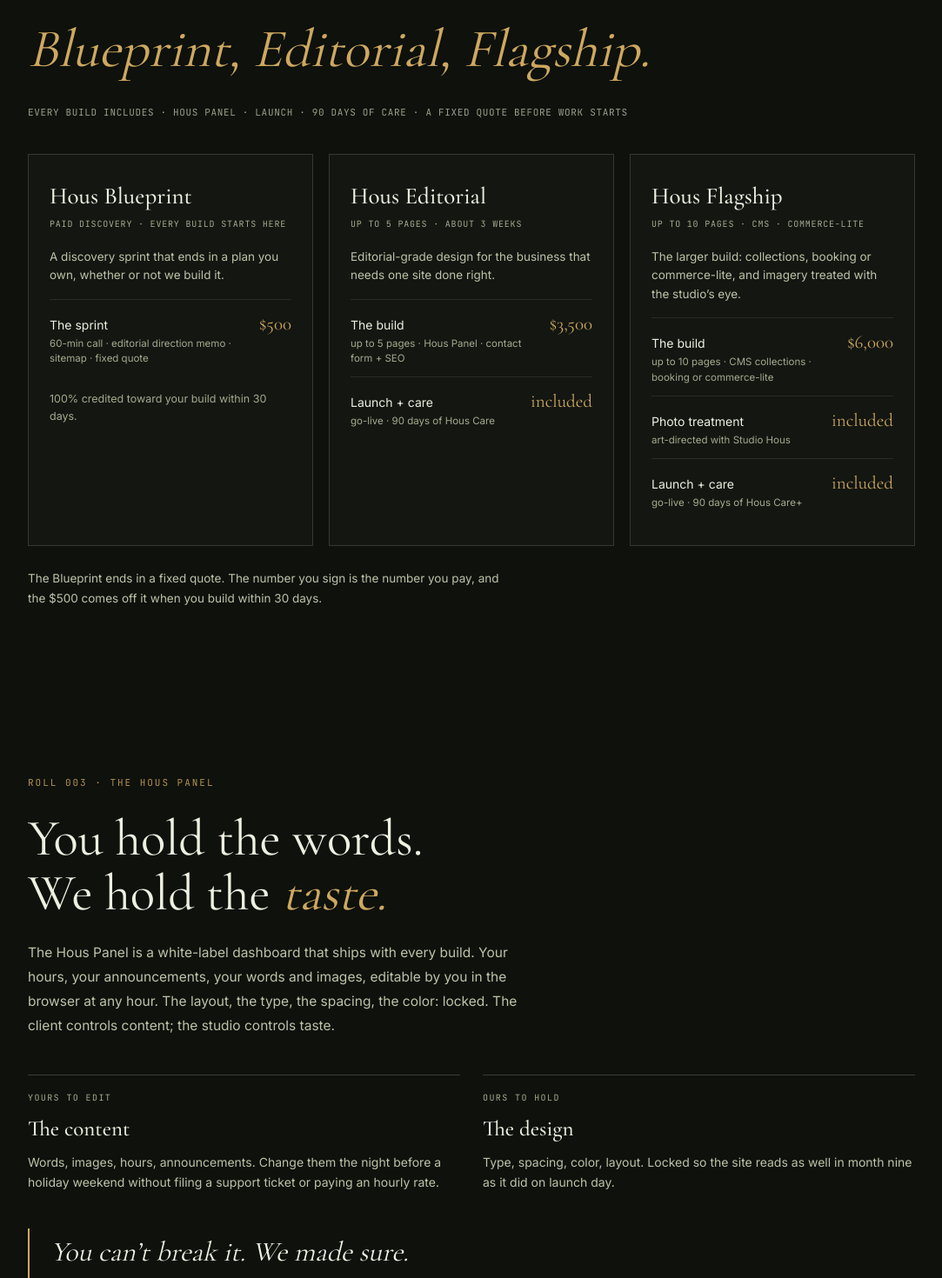
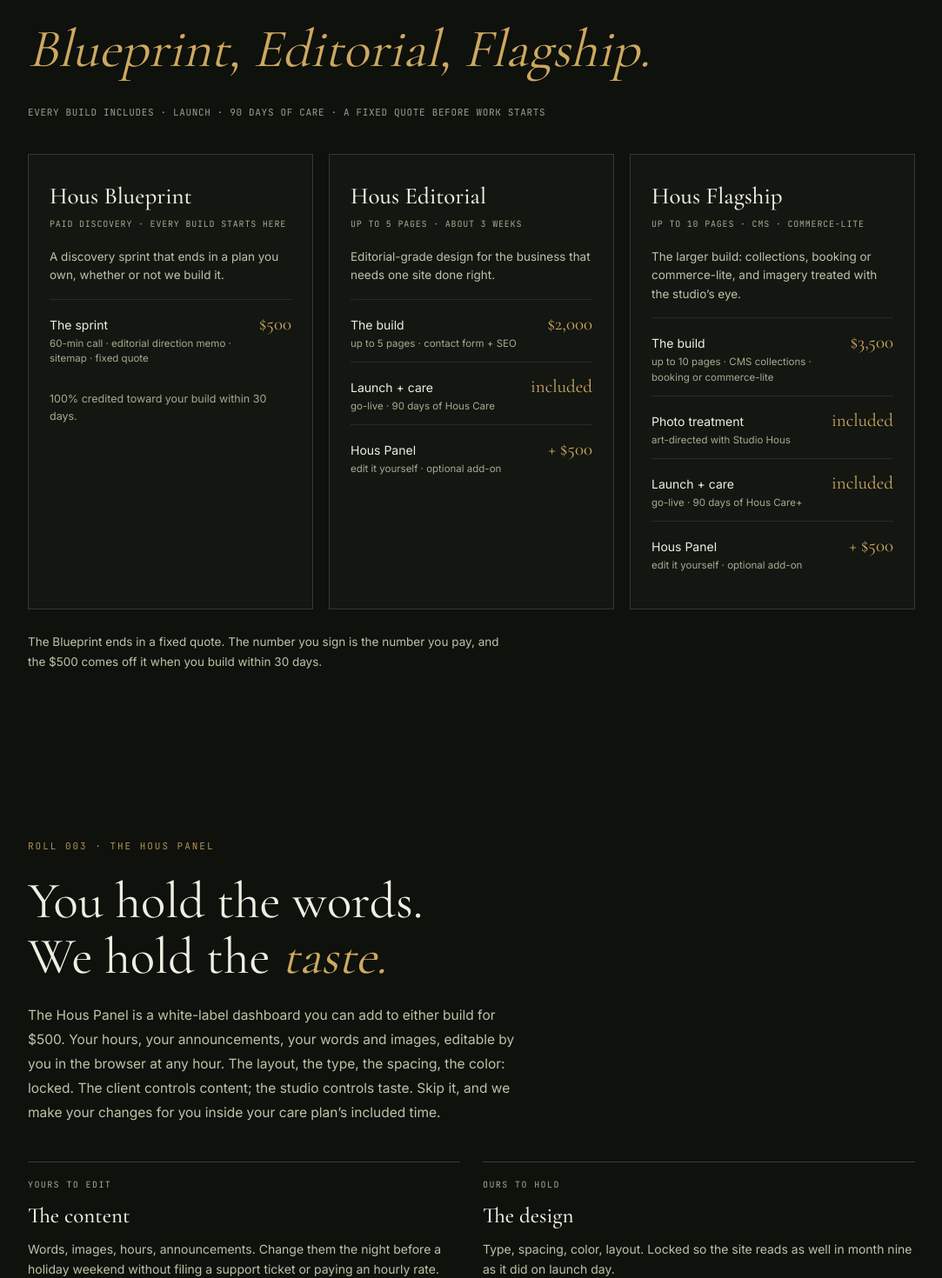
Before and after one commit to Rrcher404/studio-hous-site, a Next.js app: page /hous-sites in a window 1280 px wide. Shown: the part 1440-2910 px from the top of the page at 87% size, without its empty margins (98-1181 px from the left). Built offline with nearby package versions, Linux system fonts and the light colour scheme.

Commit message:
Reprice Hous Sites: Editorial $2,000, Flagship $3,500, Care+ $275/mo; Hous Panel now a $500 add-on

```diff
--- a/app/hous-sites/page.tsx
+++ b/app/hous-sites/page.tsx
@@ -7,7 +7,7 @@ import { Footer } from "@/components/Footer";
 export const metadata: Metadata = {
   title: "Hous Sites — Editorial Websites for Small Businesses | SolHous",
   description:
-    "Hous Sites builds editorial websites for small businesses and brands. Your business, art-directed. A $500 Blueprint, builds at $3,500 and $6,000, and every site ships with the Hous Panel and 90 days of Hous Care.",
+    "Hous Sites builds editorial websites for small businesses and brands. Your business, art-directed. A $500 Blueprint, builds at $2,000 and $3,500, the Hous Panel editing dashboard as a $500 add-on, and 90 days of Hous Care with every build.",
   alternates: { canonical: "https://solhous.com/hous-sites/" },
   openGraph: {
     title: "Hous Sites — SolHous",
@@ -49,18 +49,26 @@ const jsonLd = {
     {
       "@type": "Offer",
       name: "Hous Editorial",
-      price: "3500",
+      price: "2000",
       priceCurrency: "USD",
       description:
-        "Up to 5 pages, editorial-grade design, Hous Panel, contact form and SEO, launch plus 90 days of Hous Care included.",
+        "Up to 5 pages, editorial-grade design, contact form and SEO, launch plus 90 days of Hous Care included.",
     },
     {
       "@type": "Offer",
       name: "Hous Flagship",
-      price: "6000",
+      price: "3500",
       priceCurrency: "USD",
       description:
         "Up to 10 pages, CMS collections, booking or commerce-lite, art-directed photo treatment with Studio Hous, launch plus 90 days of Hous Care+ included.",
+    },
+    {
+      "@type": "Offer",
+      name: "Hous Panel",
+      price: "500",
+      priceCurrency: "USD",
+      description:
+        "Add-on to either build: a white-label dashboard for editing words, images, hours, and announcements inside design-protected limits.",
     },
   ],
 };
@@ -114,8 +122,8 @@ export default function HousSitesPage() {
                 <span className="k">Design stays locked</span>
                 <h3>Taste is protected</h3>
                 <p>
-                  You edit your own words, images, and hours through the Hous Panel. The type, spacing,
-                  and layout stay locked, so the site never drifts off-grade.
+                  Add the Hous Panel and edit your own words, images, and hours yourself. Either way,
+                  the type, spacing, and layout stay locked, so the site never drifts off-grade.
                 </p>
               </div>
               <div className="p">
@@ -139,8 +147,7 @@ export default function HousSitesPage() {
               </span>
             </div>
             <p className="includes">
-              Every build includes · Hous Panel · launch · 90 days of care · a fixed quote before work
-              starts
+              Every build includes · launch · 90 days of care · a fixed quote before work starts
             </p>
             <div className="cats">
               <div className="cat">
@@ -167,9 +174,9 @@ export default function HousSitesPage() {
                 <div className="tier">
                   <div className="n">
                     The build
-                    <small>up to 5 pages · Hous Panel · contact form + SEO</small>
+                    <small>up to 5 pages · contact form + SEO</small>
                   </div>
-                  <div className="pr">$3,500</div>
+                  <div className="pr">$2,000</div>
                 </div>
                 <div className="tier">
                   <div className="n">
@@ -177,6 +184,13 @@ export default function HousSitesPage() {
                     <small>go-live · 90 days of Hous Care</small>
                   </div>
                   <div className="pr">included</div>
+                </div>
+                <div className="tier">
+                  <div className="n">
+                    Hous Panel
+                    <small>edit it yourself · optional add-on</small>
+                  </div>
+                  <div className="pr">+ $500</div>
                 </div>
               </div>
               <div className="cat">
@@ -191,7 +205,7 @@ export default function HousSitesPage() {
                     The build
                     <small>up to 10 pages · CMS collections · booking or commerce-lite</small>
                   </div>
-                  <div className="pr">$6,000</div>
+                  <div className="pr">$3,500</div>
                 </div>
                 <div className="tier">
                   <div className="n">
@@ -206,6 +220,13 @@ export default function HousSitesPage() {
                     <small>go-live · 90 days of Hous Care+</small>
                   </div>
                   <div className="pr">included</div>
+                </div>
+                <div className="tier">
+                  <div className="n">
+                    Hous Panel
+                    <small>edit it yourself · optional add-on</small>
+                  </div>
+                  <div className="pr">+ $500</div>
                 </div>
               </div>
             </div>
@@ -225,10 +246,11 @@ export default function HousSitesPage() {
               We hold the <em>taste.</em>
             </h2>
             <p className="muted">
-              The Hous Panel is a white-label dashboard that ships with every build. Your hours, your
-              announcements, your words and images, editable by you in the browser at any hour. The
-              layout, the type, the spacing, the color: locked. The client controls content; the
-              studio controls taste.
+              The Hous Panel is a white-label dashboard you can add to either build for $500. Your
+              hours, your announcements, your words and images, editable by you in the browser at any
+              hour. The layout, the type, the spacing, the color: locked. The client controls content;
+              the studio controls taste. Skip it, and we make your changes for you inside your care
+              plan&rsquo;s included time.
             </p>
             <div className="princ two" style={{ marginTop: 42 }}>
               <div className="p">
@@ -325,8 +347,8 @@ export default function HousSitesPage() {
               <div className="pro">
                 <h3>Hous Care</h3>
                 <p>
-                  Hosting, the Hous Panel, backups, monitoring, 30 minutes of assistance each month,
-                  and a quarterly editorial check-in on the words.
+                  Hosting, backups, monitoring, 30 minutes of assistance each month, a quarterly
+                  editorial check-in on the words, and the Hous Panel where you&rsquo;ve added it.
                 </p>
                 <p className="meta">$150/mo · 90 days included with every build</p>
               </div>
@@ -336,7 +358,7 @@ export default function HousSitesPage() {
                   Everything in Hous Care, plus 2 hours of design work each month, a seasonal refresh
                   each quarter, a traffic snapshot, and 48-hour priority.
                 </p>
-                <p className="meta">$325/mo · 90 days included with Flagship</p>
+                <p className="meta">$275/mo · 90 days included with Flagship</p>
               </div>
             </div>
             <p className="held">
--- a/app/page.tsx
+++ b/app/page.tsx
@@ -131,7 +131,7 @@ const rooms: {
     alt: "A flat-lay of an editorial shoot plan in afternoon light: mood board, lighting diagram, shot list, Polaroid, and fabric swatches.",
     k: "Hous Sites",
     h: "Your business, art-directed",
-    p: "Editorial websites for small businesses and brands, built like editorials, not templates. Blueprint $500, builds from $3,500.",
+    p: "Editorial websites for small businesses and brands, built like editorials, not templates. Blueprint $500, builds from $2,000.",
   },
   {
     href: "/records/",
```
